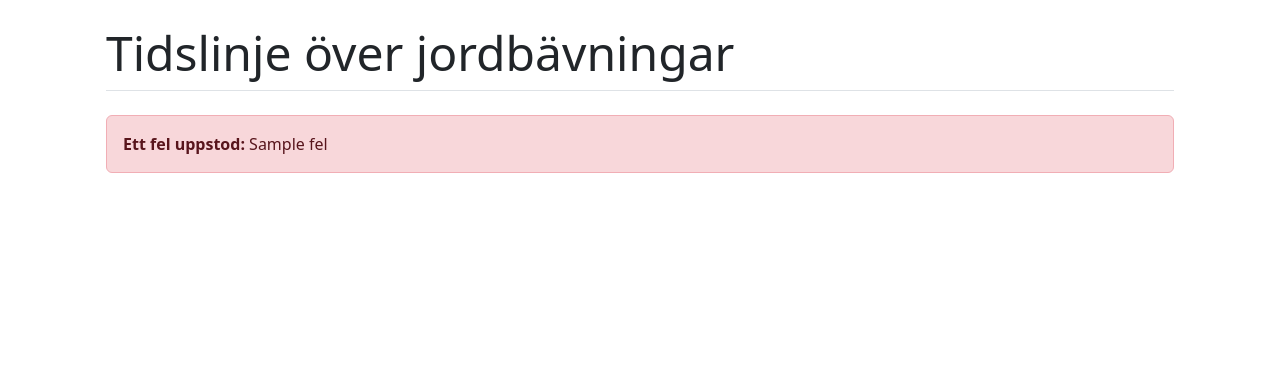
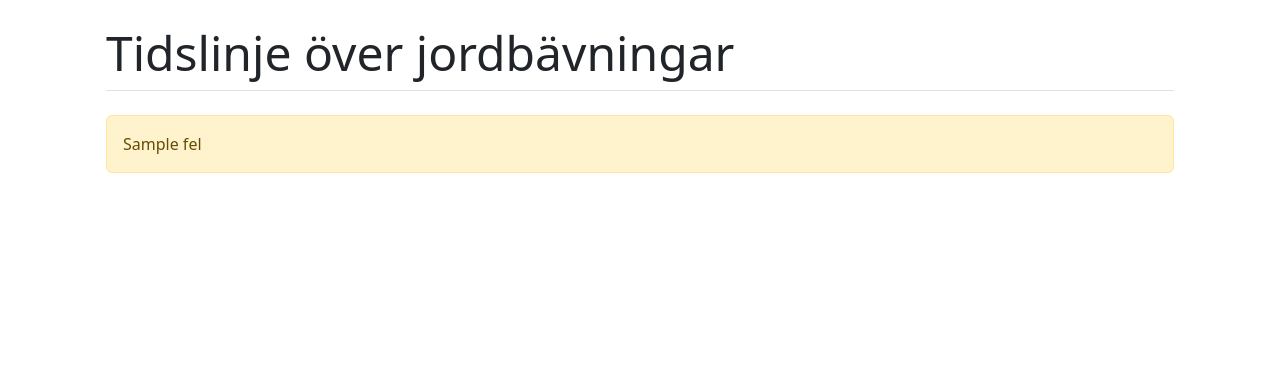
Before and after one commit to EliFromTheNorth/P2-Gruppuppgift, a Flask app: template Templates/timeline.html in a window 1280 px wide. Shown: the part 56-428 px from the top of the page. Run offline with Flask 3, Linux system fonts and the light colour scheme; the template is opened without the code that fills it: most values are stand-ins (such as "Sample title", 1, 10 or a date in 2020).

Commit message:
error messages and error UX unified

```diff
--- a/Templates/timeline.html
+++ b/Templates/timeline.html
@@ -7,9 +7,10 @@
 <h1 class="display-5 mx-4 border-bottom pb-2">Tidslinje över jordbävningar</h1>
 
 {% if fel %}
-    <div class="alert alert-danger mx-4 mt-4" role="alert">
-        <strong>Ett fel uppstod:</strong> {{ fel }}
+    <div class="alert alert-warning mx-4 mt-4">
+        {{ fel }}
     </div>
+
 {% else %}
     <h2 class="mb-4">Sammanfattning (senaste 30 dagarna)</h2>
     <div class="my-4">
--- a/app.py
+++ b/app.py
@@ -65,12 +65,13 @@ def timeline():
 def visa_karta():
     data = hämta_jordskalv(URL)
 
-    if data is None:
-        return render_template(
-            "map.html",
-            karta=None,
-            fel="Kunde inte hämta jordskalvsdata just nu.",
-        ), 503
+    # ORIGINAL:
+    # if data is None:
+    #     return render_template(
+    #         "map.html",
+    #         karta=None,
+    #         fel="Kunde inte hämta jordskalvsdata just nu.",
+    #     ), 503
 
     if type(data) == str:
         return render_template(
```
Also changed, not shown: api.py (+14 -6 lines).
